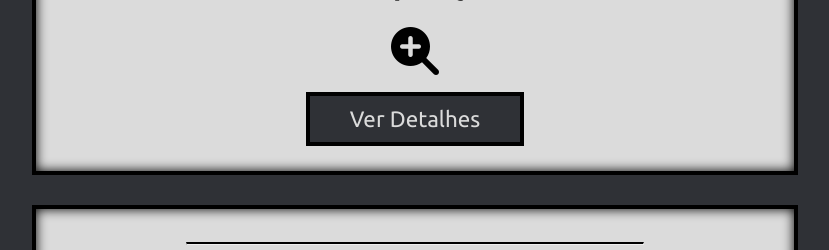
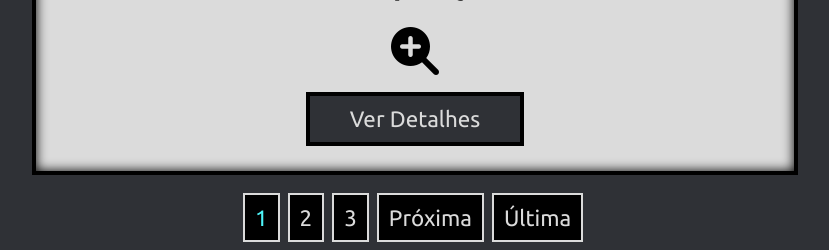
Before and after one commit to the-akira/cc33z-webiste, a Django app: page / in a window 1280 px wide. Shown: the part 3658-3908 px from the top of the page, without its empty margins (225-1054 px from the left). Run offline with Django 3.2, Linux system fonts and the light colour scheme; data comes from the database, SQL or seed files in the repository; some libraries are stand-ins or nearby versions.

Commit message:
Paginação adicionada aos Cursos

```diff
--- a/cursos/templates/index.html
+++ b/cursos/templates/index.html
@@ -14,5 +14,27 @@
         <a class="detalhes" href="{% url 'curso_detalhes' curso.slug  %}">Ver Detalhes</a>
     </div>
     {% endfor %}
+
+    <div class="paginas">
+        {% if is_paginated %}
+            {% if page_obj.has_previous %}
+                <a href="?page=1">Primeira</a>
+                <a href="?page={{ page_obj.previous_page_number }}">Anterior</a>
+            {% endif %}
+
+            {% for num in page_obj.paginator.page_range %}
+                {% if page_obj.number == num %}
+                    <a class="pagina-atual" href="?page={{ num }}">{{ num }}</a>
+                {% elif num > page_obj.number|add:'-3' and num < page_obj.number|add:'3' %}
+                    <a href="?page={{ num }}">{{ num }}</a>
+                {% endif %}
+            {% endfor %}
+
+            {% if page_obj.has_next %}
+                <a href="?page={{ page_obj.next_page_number }}">Próxima</a>
+                <a href="?page={{ page_obj.paginator.num_pages }}">Última</a>
+            {% endif %}
+        {% endif %}
+    </div>
 </div>
 {% endblock content %}
--- a/cursos/views.py
+++ b/cursos/views.py
@@ -5,6 +5,7 @@ from .models import Curso
 class CursoList(generic.ListView):
     queryset = Curso.objects.order_by('criado_em')
     template_name = 'index.html'
+    paginate_by = 5
 
 class CursoDetail(generic.DetailView):
     model = Curso
```
